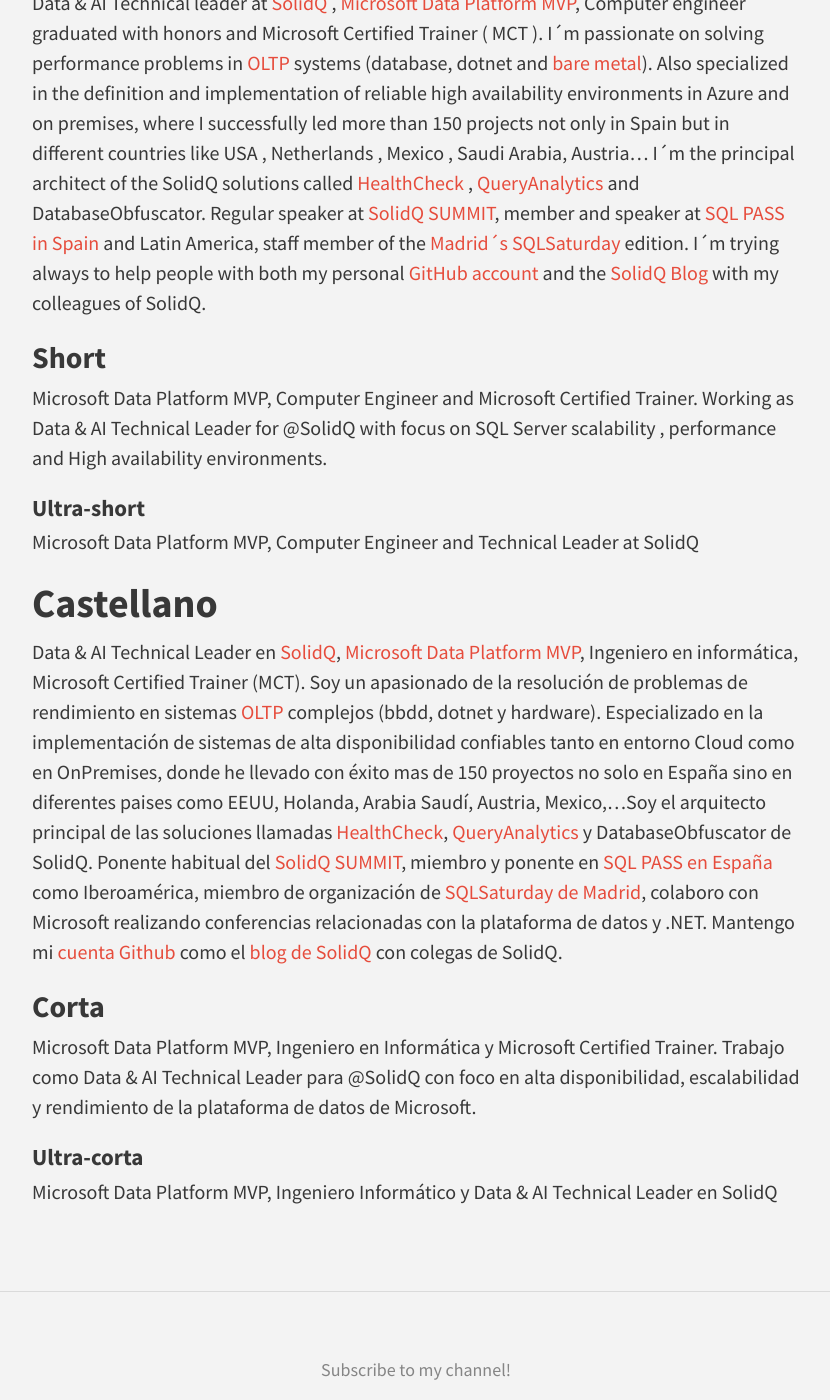
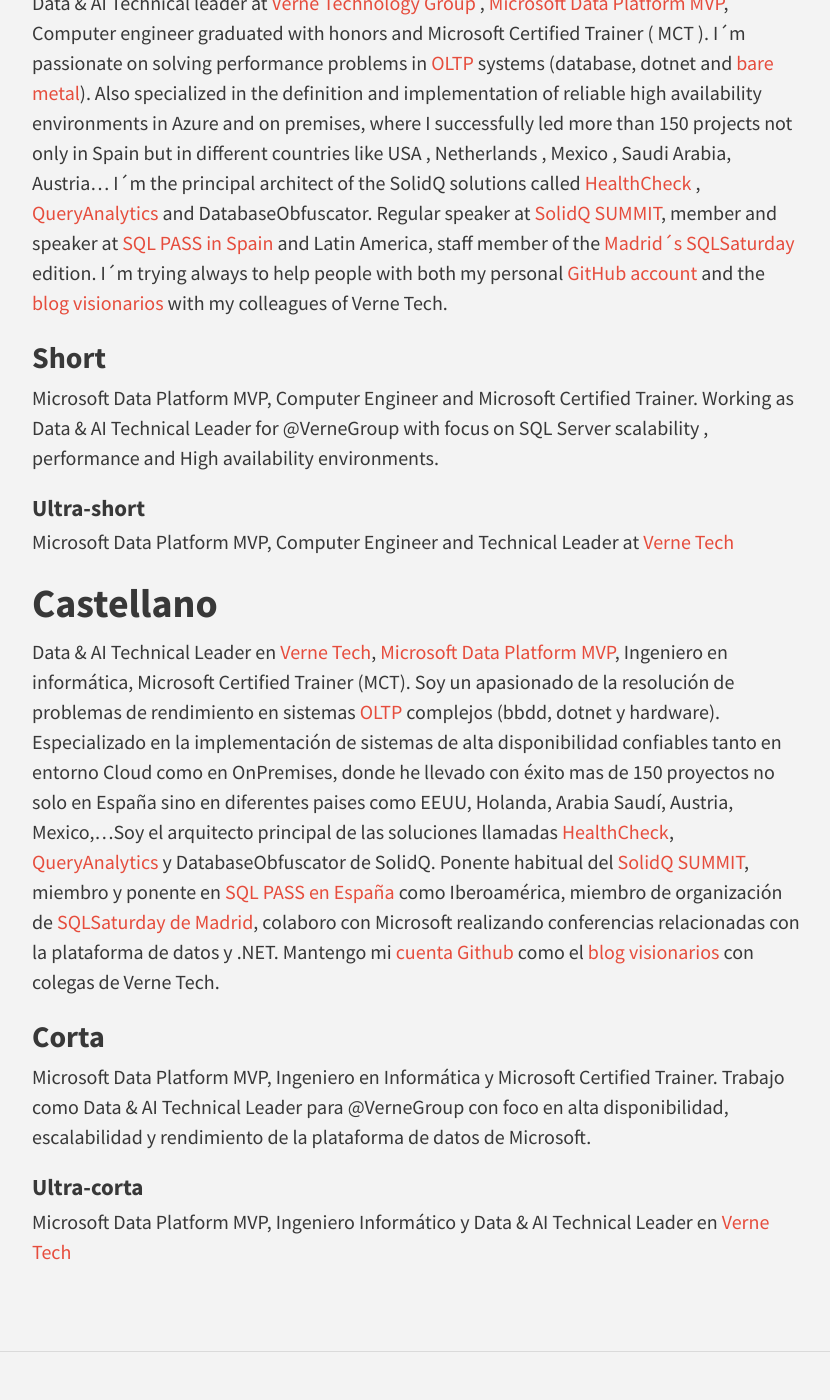
Before and after one commit to enriquecatala/enriquecatala.github.io, a Jekyll site: the page built from about.md, in a window 1280 px wide and 1400 px high, scrolled down 1291 px. Shown: the whole window, without its empty margins (224-1054 px from the left). Built offline with Jekyll 4.4.1, drawn with Linux system fonts in a browser that asks for light colours; nearby versions of some CDN libraries; comment, search, counter and statistics services are not loaded.

Commit message:
update my new role at VerneTech

```diff
--- a/about.md
+++ b/about.md
@@ -28,24 +28,24 @@
 
 ## English
 
-Data & AI Technical leader at [SolidQ](https://www.solidq.com/) , [Microsoft Data Platform MVP](http://mvp.microsoft.com/es-es/mvp/Enrique%20Catala-5000312),  Computer engineer graduated with honors and Microsoft Certified Trainer ( MCT ). I´m passionate on solving performance problems in [OLTP](https://es.wikipedia.org/wiki/OLTP) systems (database, dotnet and [bare metal](https://en.wikipedia.org/wiki/Bare_machine)). Also specialized in the definition and implementation of reliable high availability environments in Azure and on premises, where I successfully led more than 150 projects not only in Spain but in different countries like USA , Netherlands , Mexico , Saudi Arabia, Austria... I´m the principal architect of the SolidQ solutions called [HealthCheck](http://www.solidq.com/wp-content/uploads/2016/10/healthcheck_ES_v4_ES_l.pdf) , [QueryAnalytics](https://powerbi.microsoft.com/es-es/partner-showcase/solidq-solidq-tsql-query-analytics-en/) and DatabaseObfuscator. Regular speaker at  [SolidQ SUMMIT](https://training.solidq.com/es/solidq-summit/), member and speaker at [SQL PASS in Spain](http://www.sqlpass.es/) and Latin America,  staff member of the [Madrid´s SQLSaturday](https://www.sqlsaturday.com/904/EventHome.aspx) edition. I´m trying always to help people with both my personal [GitHub account]( https://github.com/enriquecatala/) and the [SolidQ Blog](http://blogs.solidq.com/es/sql-server/)  with my colleagues of SolidQ.
+Data & AI Technical leader at [Verne Technology Group](https://www.vernegroup.com/vernetech/) , [Microsoft Data Platform MVP](http://mvp.microsoft.com/es-es/mvp/Enrique%20Catala-5000312),  Computer engineer graduated with honors and Microsoft Certified Trainer ( MCT ). I´m passionate on solving performance problems in [OLTP](https://es.wikipedia.org/wiki/OLTP) systems (database, dotnet and [bare metal](https://en.wikipedia.org/wiki/Bare_machine)). Also specialized in the definition and implementation of reliable high availability environments in Azure and on premises, where I successfully led more than 150 projects not only in Spain but in different countries like USA , Netherlands , Mexico , Saudi Arabia, Austria... I´m the principal architect of the SolidQ solutions called [HealthCheck](http://www.solidq.com/wp-content/uploads/2016/10/healthcheck_ES_v4_ES_l.pdf) , [QueryAnalytics](https://powerbi.microsoft.com/es-es/partner-showcase/solidq-solidq-tsql-query-analytics-en/) and DatabaseObfuscator. Regular speaker at  [SolidQ SUMMIT](https://training.solidq.com/es/solidq-summit/), member and speaker at [SQL PASS in Spain](http://www.sqlpass.es/) and Latin America,  staff member of the [Madrid´s SQLSaturday](https://www.sqlsaturday.com/904/EventHome.aspx) edition. I´m trying always to help people with both my personal [GitHub account]( https://github.com/enriquecatala/) and the [blog visionarios](https://blogvisionarios.com/) with my colleagues of Verne Tech.
 
 ### Short
 
-Microsoft  Data Platform MVP, Computer Engineer and Microsoft Certified Trainer. Working as Data & AI Technical Leader for @SolidQ with focus on SQL Server scalability , performance and High availability environments.
+Microsoft  Data Platform MVP, Computer Engineer and Microsoft Certified Trainer. Working as Data & AI Technical Leader for @VerneGroup with focus on SQL Server scalability , performance and High availability environments.
 
 #### Ultra-short
 
-Microsoft Data Platform MVP, Computer Engineer and Technical Leader at SolidQ
+Microsoft Data Platform MVP, Computer Engineer and Technical Leader at [Verne Tech](https://www.vernegroup.com/vernetech)
 
 ## Castellano
 
-Data & AI Technical Leader en [SolidQ](https://www.solidq.com/), [Microsoft Data Platform MVP](http://mvp.microsoft.com/es-es/mvp/Enrique%20Catala-5000312), Ingeniero en informática, Microsoft Certified Trainer (MCT). Soy un apasionado de la resolución de problemas de rendimiento en sistemas [OLTP](https://es.wikipedia.org/wiki/OLTP) complejos (bbdd, dotnet y hardware). Especializado en la implementación de sistemas de alta disponibilidad confiables tanto en entorno Cloud como en OnPremises, donde he llevado con éxito mas de 150 proyectos no solo en España sino en diferentes paises como EEUU, Holanda, Arabia Saudí, Austria, Mexico,…Soy el arquitecto principal de las soluciones llamadas [HealthCheck](http://www.solidq.com/wp-content/uploads/2016/10/healthcheck_ES_v4_ES_l.pdf), [QueryAnalytics](https://powerbi.microsoft.com/es-es/partner-showcase/solidq-solidq-tsql-query-analytics-en/) y DatabaseObfuscator de SolidQ. Ponente habitual del [SolidQ SUMMIT](https://training.solidq.com/es/solidq-summit/), miembro y ponente en [SQL PASS en España](http://www.sqlpass.es/) como Iberoamérica, miembro de organización de [SQLSaturday de Madrid](https://www.sqlsaturday.com/904/EventHome.aspx), colaboro con Microsoft realizando conferencias relacionadas con la plataforma de datos y .NET.  Mantengo mi [cuenta Github](https://github.com/enriquecatala/)  como el [blog de SolidQ](http://blogs.solidq.com/es/sql-server/) con colegas de SolidQ.
+Data & AI Technical Leader en [Verne Tech](https://www.vernegroup.com/vernetech), [Microsoft Data Platform MVP](http://mvp.microsoft.com/es-es/mvp/Enrique%20Catala-5000312), Ingeniero en informática, Microsoft Certified Trainer (MCT). Soy un apasionado de la resolución de problemas de rendimiento en sistemas [OLTP](https://es.wikipedia.org/wiki/OLTP) complejos (bbdd, dotnet y hardware). Especializado en la implementación de sistemas de alta disponibilidad confiables tanto en entorno Cloud como en OnPremises, donde he llevado con éxito mas de 150 proyectos no solo en España sino en diferentes paises como EEUU, Holanda, Arabia Saudí, Austria, Mexico,…Soy el arquitecto principal de las soluciones llamadas [HealthCheck](http://www.solidq.com/wp-content/uploads/2016/10/healthcheck_ES_v4_ES_l.pdf), [QueryAnalytics](https://powerbi.microsoft.com/es-es/partner-showcase/solidq-solidq-tsql-query-analytics-en/) y DatabaseObfuscator de SolidQ. Ponente habitual del [SolidQ SUMMIT](https://training.solidq.com/es/solidq-summit/), miembro y ponente en [SQL PASS en España](http://www.sqlpass.es/) como Iberoamérica, miembro de organización de [SQLSaturday de Madrid](https://www.sqlsaturday.com/904/EventHome.aspx), colaboro con Microsoft realizando conferencias relacionadas con la plataforma de datos y .NET.  Mantengo mi [cuenta Github](https://github.com/enriquecatala/)  como el [blog visionarios](https://blogvisionarios.com/) con colegas de Verne Tech.
 
 ### Corta
 
-Microsoft  Data Platform MVP, Ingeniero en Informática y Microsoft Certified Trainer. Trabajo como Data & AI Technical Leader para @SolidQ con foco en alta disponibilidad, escalabilidad y rendimiento de la plataforma de datos de Microsoft.
+Microsoft  Data Platform MVP, Ingeniero en Informática y Microsoft Certified Trainer. Trabajo como Data & AI Technical Leader para @VerneGroup con foco en alta disponibilidad, escalabilidad y rendimiento de la plataforma de datos de Microsoft.
 
 #### Ultra-corta
 
-Microsoft Data Platform MVP, Ingeniero Informático y Data & AI Technical Leader en SolidQ
+Microsoft Data Platform MVP, Ingeniero Informático y Data & AI Technical Leader en [Verne Tech](https://www.vernegroup.com/vernetech)
```
Also changed, not shown: 1 other file.
